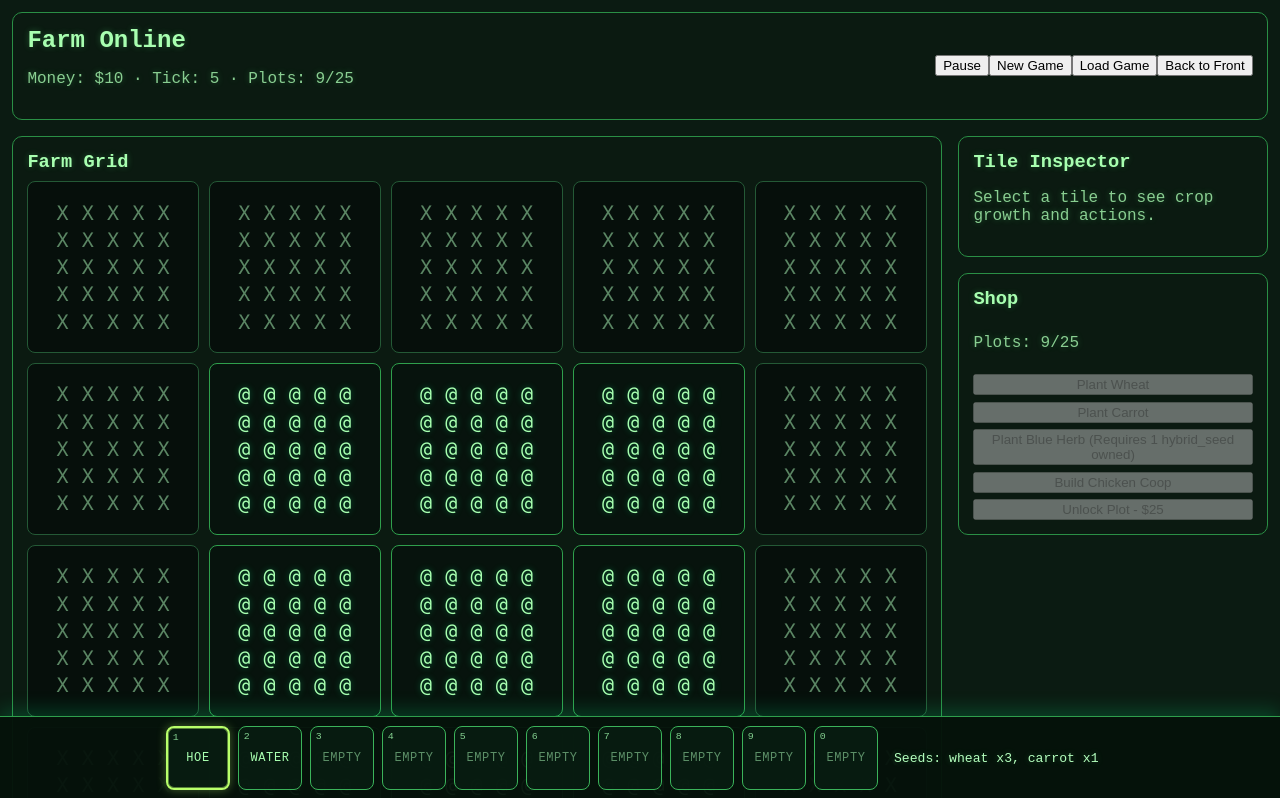
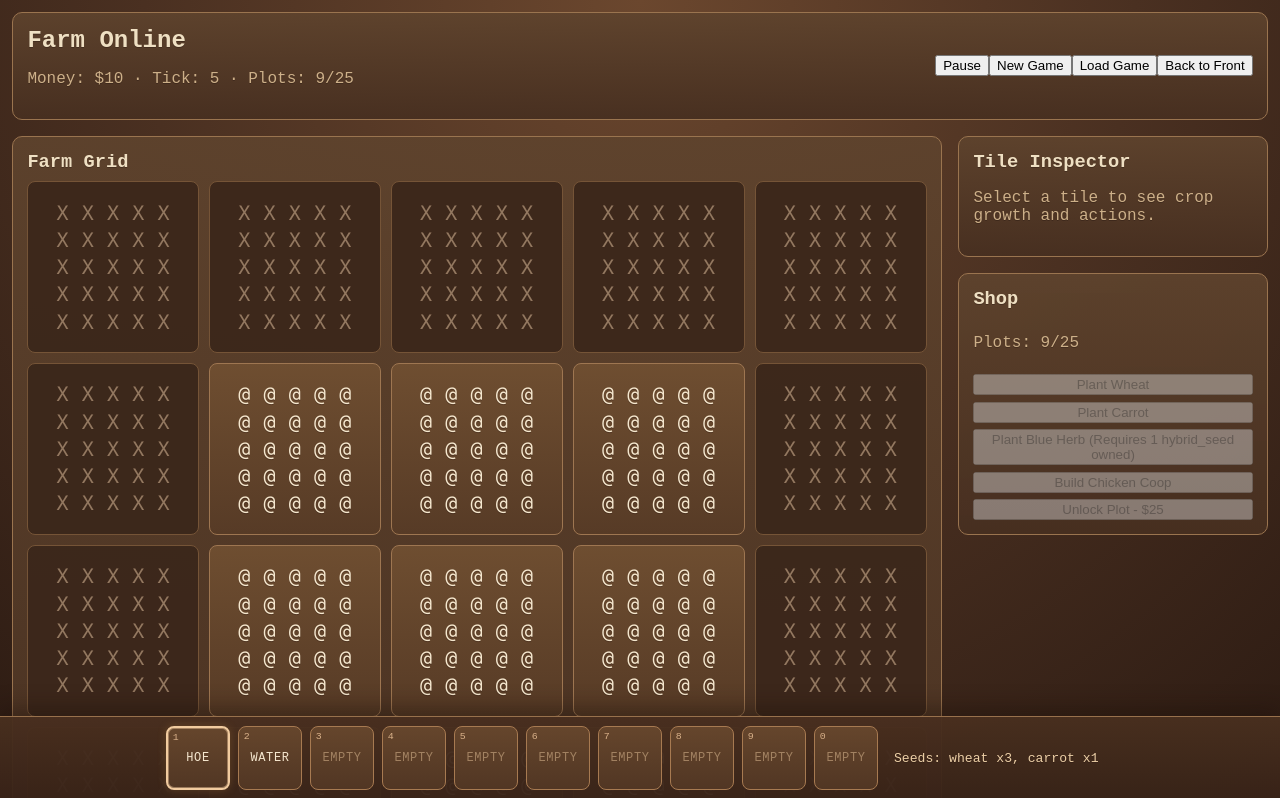
Before and after one commit to believeshe123-coder/Farm-Online, a React (Vite) app: page / in a window 1280 px wide. Shown: the top 798 px of the page. Built offline with nearby package versions, Linux system fonts and the light colour scheme.

Commit message:
Deepen rustic farmhouse palette across non-plot UI

```diff
--- a/src/styles.css
+++ b/src/styles.css
@@ -1,7 +1,7 @@
 :root {
   font-family: 'Courier New', Courier, monospace;
-  color: #a8ffb0;
-  background: #0b1b12;
+  color: #efe0c3;
+  background: #2f1e14;
 }
 
 * {
@@ -11,9 +11,9 @@
 body {
   margin: 0;
   min-height: 100vh;
-  background: #0b1b12;
-  color: #a8ffb0;
-  text-shadow: 0 0 6px rgba(92, 255, 130, 0.28);
+  background: radial-gradient(circle at top, #6b472e 0%, #4a3021 36%, #2f1d14 70%, #24150f 100%);
+  color: #efe0c3;
+  text-shadow: 0 1px 0 rgba(34, 20, 13, 0.35);
 }
 
 #root {
@@ -47,8 +47,8 @@ body {
 
 .panel,
 .grid-panel {
-  background: rgba(11, 27, 18, 0.92);
-  border: 1px solid #2a8f45;
+  background: linear-gradient(180deg, rgba(94, 67, 45, 0.92) 0%, rgba(71, 47, 32, 0.95) 100%);
+  border: 1px solid #9a744f;
   border-radius: 10px;
   padding: 0.9rem;
 }
@@ -60,7 +60,7 @@ h3 {
 }
 
 .muted {
-  color: #89ce91;
+  color: #cdb089;
 }
 
 .grid-panel {
@@ -89,17 +89,17 @@ h3 {
   aspect-ratio: 1 / 1;
   width: 100%;
   min-width: 0;
-  border: 1px solid #2f9f4c;
+  border: 1px solid #9e7651;
   border-radius: 8px;
-  background: rgba(7, 20, 13, 0.95);
-  color: #a8ffb0;
+  background: linear-gradient(180deg, rgba(112, 79, 49, 0.94) 0%, rgba(87, 59, 38, 0.96) 100%);
+  color: #f5e7ce;
   display: grid;
   place-items: stretch;
   font-family: ui-monospace, SFMono-Regular, Menlo, Monaco, Consolas, "Liberation Mono", "Courier New", monospace;
   font-size: clamp(18px, 1.6vw, 20px);
   line-height: 1;
   letter-spacing: 0.04em;
-  text-shadow: 0 0 6px rgba(0, 255, 140, 0.35);
+  text-shadow: 0 1px 0 rgba(47, 27, 16, 0.35);
   cursor: pointer;
   transition: border-color 120ms ease, box-shadow 120ms ease, transform 120ms ease;
 }
@@ -122,26 +122,26 @@ h3 {
 }
 
 .ascii-grid-tile:hover {
-  border-color: #56d775;
-  box-shadow: inset 0 0 0 1px rgba(86, 215, 117, 0.4);
+  border-color: #c6925d;
+  box-shadow: inset 0 0 0 1px rgba(198, 146, 93, 0.4), 0 0 0 1px rgba(79, 54, 35, 0.24);
 }
 
 .ascii-grid-tile.is-locked {
-  color: #5b8664;
-  background: rgba(6, 14, 10, 0.9);
-  border-color: #245936;
+  color: #937860;
+  background: rgba(58, 38, 26, 0.9);
+  border-color: #755437;
   text-shadow: none;
 }
 
 .ascii-grid-tile.is-ready {
-  border-color: #b2ff63;
-  box-shadow: 0 0 12px rgba(178, 255, 99, 0.28), inset 0 0 0 1px rgba(178, 255, 99, 0.3);
+  border-color: #e4ba76;
+  box-shadow: 0 0 10px rgba(165, 116, 58, 0.28), inset 0 0 0 1px rgba(228, 186, 118, 0.42);
 }
 
 .ascii-grid-tile.is-selected {
   border-width: 2px;
-  border-color: #8dffac;
-  box-shadow: 0 0 0 2px rgba(141, 255, 172, 0.25), inset 0 0 0 2px rgba(141, 255, 172, 0.35);
+  border-color: #f0c89b;
+  box-shadow: 0 0 0 2px rgba(240, 200, 155, 0.24), inset 0 0 0 2px rgba(240, 200, 155, 0.38);
 }
 
 .sr-only {
@@ -211,7 +211,7 @@ h3 {
   display: grid;
   gap: 0.9rem;
   justify-items: start;
-  box-shadow: 0 0 18px rgba(92, 255, 130, 0.2);
+  box-shadow: 0 10px 26px rgba(46, 28, 18, 0.45);
 }
 
 .front-view-panel h1 {
@@ -225,7 +225,7 @@ h3 {
 
 .front-view-message {
   margin: 0;
-  color: #bfffc8;
+  color: #efd1aa;
 }
 
 .game-layout {
@@ -242,9 +242,9 @@ h3 {
   align-items: center;
   gap: 1rem;
   padding: 0.6rem 1rem;
-  border-top: 1px solid #2f9f4c;
-  background: rgba(6, 18, 11, 0.96);
-  box-shadow: 0 -6px 18px rgba(0, 255, 140, 0.18);
+  border-top: 1px solid #98714c;
+  background: linear-gradient(180deg, rgba(73, 47, 31, 0.97) 0%, rgba(56, 35, 24, 0.97) 100%);
+  box-shadow: 0 -8px 20px rgba(28, 15, 9, 0.42);
   z-index: 30;
 }
 
@@ -257,9 +257,9 @@ h3 {
 .backpack-slot {
   position: relative;
   aspect-ratio: 1 / 1;
-  border: 1px solid #3bb35a;
-  background: rgba(8, 28, 16, 0.95);
-  color: #a8ffb0;
+  border: 1px solid #a77a51;
+  background: linear-gradient(180deg, rgba(103, 71, 45, 0.95) 0%, rgba(82, 55, 36, 0.97) 100%);
+  color: #f5e7cf;
   border-radius: 8px;
   font-family: inherit;
   font-size: 0.75rem;
@@ -271,8 +271,8 @@ h3 {
 }
 
 .backpack-slot:hover:not(:disabled) {
-  border-color: #7eff97;
-  box-shadow: inset 0 0 0 1px rgba(126, 255, 151, 0.35);
+  border-color: #dfae79;
+  box-shadow: inset 0 0 0 1px rgba(223, 174, 121, 0.4);
   transform: translateY(-1px);
 }
 
@@ -282,8 +282,8 @@ h3 {
 
 .backpack-slot.is-selected {
   border-width: 2px;
-  border-color: #b8ff6a;
-  box-shadow: 0 0 10px rgba(184, 255, 106, 0.35), inset 0 0 0 1px rgba(184, 255, 106, 0.45);
+  border-color: #f1cb9f;
+  box-shadow: 0 0 9px rgba(169, 117, 59, 0.32), inset 0 0 0 1px rgba(241, 203, 159, 0.46);
 }
 
 .backpack-slot-hotkey {
@@ -291,17 +291,17 @@ h3 {
   top: 0.2rem;
   left: 0.3rem;
   font-size: 0.62rem;
-  color: #83cf8f;
+  color: #d8b089;
 }
 
 .backpack-slot-label.is-empty {
-  color: #5c8f67;
+  color: #a28262;
 }
 
 .backpack-seeds {
   margin: 0;
   min-width: 220px;
-  color: #b5ffbe;
+  color: #edd0a7;
   font-size: 0.82rem;
 }
 
```
